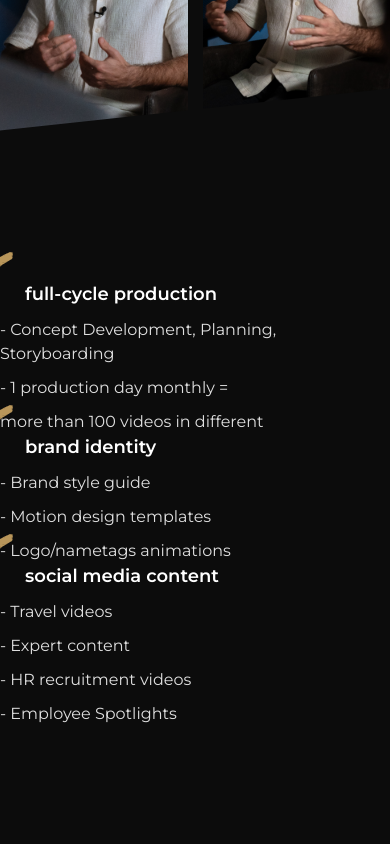
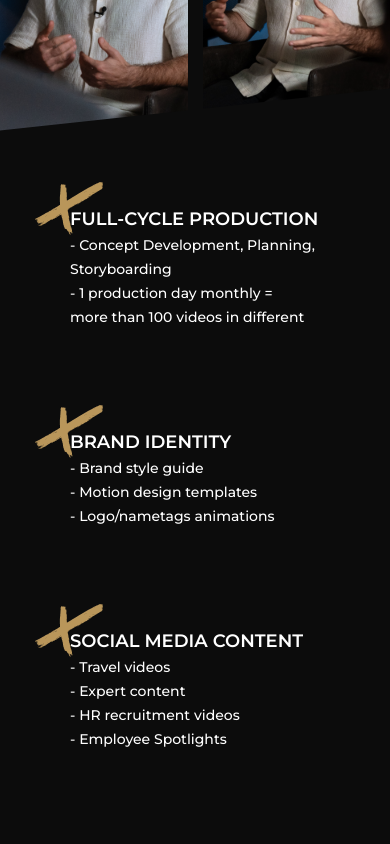
Before and after one commit to Nepokornyi/Rubinproduction_3.0, a React (Vite) app in the folder rubinprod/: page /elitevoyage in a window 390 px wide. Shown: the part 2860-3704 px from the top of the page. Built offline with nearby package versions, Linux system fonts and the light colour scheme.

Commit message:
feat: elite voyage mobile services

```diff
--- a/rubinprod/src/pages/AppEliteVoyageCase/EliteVoyageServicesSection/EliteVoyageServicesSection.tsx
+++ b/rubinprod/src/pages/AppEliteVoyageCase/EliteVoyageServicesSection/EliteVoyageServicesSection.tsx
@@ -6,42 +6,71 @@ import { Box } from '../../../components/layout/Box'
 import { Text } from '../../../components/Text/Text'
 
 import icoX from '../../../assets/img/eliteVoyage/icoX.png'
+import { Reveal } from '../../../components/animations/reveal/Reveal'
 
-const StyledFlexContainer = styled(FlexContainer)<LayoutFlexContainerProps>`
-    padding: 150px 0px 100px 0;
-    flex-direction: ${(props) => (props.$isDesktopLayout ? 'row' : 'column')};
+const StyledFlexContainer = styled(FlexContainer)<
+    LayoutFlexContainerProps & { $isTabletLayout: boolean }
+>`
+    padding: ${(props) =>
+        props.$isDesktopLayout ? '150px 0px 100px 0' : '75px 0px'};
+    flex-direction: ${(props) => (props.$isTabletLayout ? 'row' : 'column')};
+    align-items: ${(props) => !props.$isDesktopLayout && 'center'};
+    gap: ${(props) => !props.$isTabletLayout && '100px'};
 `
 
-const Card = styled(Box)`
-    max-width: 300px;
+const CardContainer = styled(FlexContainer)<
+    LayoutFlexContainerProps & { flexGrow: number }
+>`
+    flex: ${(props) => props.flexGrow};
+    align-items: ${(props) => !props.$isDesktopLayout && 'center'};
+    flex-direction: ${(props) => !props.$isDesktopLayout && 'column'};
+    gap: ${(props) => !props.$isDesktopLayout && '100px'};
+`
+
+const Card = styled(Box)<LayoutFlexContainerProps>`
+    width: ${(props) => (props.$isDesktopLayout ? '335px' : '250px')};
 
     ul {
         list-style: none;
         li {
-            margin-top: 10px;
+            margin-top: ${(props) => props.$isDesktopLayout && '10px'};
         }
     }
 `
 
 const TitleRelativeText = styled(Text)`
     position: relative;
+    padding: ${(props) => props.$paddingOverride};
+    text-transform: ${(props) => props.$textTransform};
 `
 
 const AbsoluteX = styled.img`
     position: absolute;
-    bottom: 0;
-    left: -55px;
+    bottom: -5px;
+    left: -35px;
 `
 
 export const EliteVoyageServicesSection = () => {
     const isDesktopLayout = useBreakpointBiggerThan('md')
+    const isTabletLayout = useBreakpointBiggerThan('xxl')
+
+    const upperCardJustifyContent = isTabletLayout ? 'end' : 'center'
+    const bottomCardJustifyContent = isTabletLayout ? 'start' : 'center'
 
     return (
         <StyledFlexContainer
             $isDesktopLayout={isDesktopLayout}
-            justifyContent="space-evenly"
+            $isTabletLayout={isTabletLayout}
+            gap="100px"
         >
-            <Card>
+            <CardContainer
+                $isDesktopLayout={isDesktopLayout}
+                justifyContent={upperCardJustifyContent}
+                flexGrow={2}
+                gap="100px"
+            >
+                <Reveal removeRepeatedReveal={false}>
+                    <Card $isDesktopLayout={isDesktopLayout}>
                         <TitleRelativeText
                             $paddingOverride="0"
                             $textTransform="uppercase"
@@ -52,12 +81,27 @@ export const EliteVoyageServicesSection = () => {
                         </TitleRelativeText>
 
                         <ul>
-                    <li>- Concept Development, Planning, Storyboarding</li>
-                    <li>- 1 production day monthly =</li>
-                    <li>more than 100 videos in different</li>
+                            <li>
+                                <Text variant="p" $paddingOverride="0">
+                                    - Concept Development, Planning,
+                                    Storyboarding
+                                </Text>
+                            </li>
+                            <li>
+                                <Text variant="p" $paddingOverride="0">
+                                    - 1 production day monthly =
+                                </Text>
+                            </li>
+                            <li>
+                                <Text variant="p" $paddingOverride="0">
+                                    more than 100 videos in different
+                                </Text>
+                            </li>
                         </ul>
                     </Card>
+                </Reveal>
 
+                <Reveal removeRepeatedReveal={false}>
                     <Card>
                         <TitleRelativeText
                             $paddingOverride="0"
@@ -68,12 +112,32 @@ export const EliteVoyageServicesSection = () => {
                             <AbsoluteX src={icoX} alt="" />
                         </TitleRelativeText>
                         <ul>
-                    <li>- Brand style guide</li>
-                    <li>- Motion design templates </li>
-                    <li>- Logo/nametags animations</li>
+                            <li>
+                                <Text variant="p" $paddingOverride="0">
+                                    - Brand style guide
+                                </Text>
+                            </li>
+                            <li>
+                                <Text variant="p" $paddingOverride="0">
+                                    - Motion design templates
+                                </Text>
+                            </li>
+                            <li>
+                                <Text variant="p" $paddingOverride="0">
+                                    - Logo/nametags animations
+                                </Text>
+                            </li>
                         </ul>
                     </Card>
+                </Reveal>
+            </CardContainer>
 
+            <CardContainer
+                $isDesktopLayout={isDesktopLayout}
+                justifyContent={bottomCardJustifyContent}
+                flexGrow={1}
+            >
+                <Reveal removeRepeatedReveal={false}>
                     <Card>
                         <TitleRelativeText
                             $paddingOverride="0"
@@ -84,12 +148,30 @@ export const EliteVoyageServicesSection = () => {
                             <AbsoluteX src={icoX} alt="" />
                         </TitleRelativeText>
                         <ul>
-                    <li>- Travel videos </li>
-                    <li>- Expert content</li>
-                    <li>- HR recruitment videos</li>
-                    <li>- Employee Spotlights</li>
+                            <li>
+                                <Text variant="p" $paddingOverride="0">
+                                    - Travel videos
+                                </Text>
+                            </li>
+                            <li>
+                                <Text variant="p" $paddingOverride="0">
+                                    - Expert content
+                                </Text>
+                            </li>
+                            <li>
+                                <Text variant="p" $paddingOverride="0">
+                                    - HR recruitment videos
+                                </Text>
+                            </li>
+                            <li>
+                                <Text variant="p" $paddingOverride="0">
+                                    - Employee Spotlights
+                                </Text>
+                            </li>
                         </ul>
                     </Card>
+                </Reveal>
+            </CardContainer>
         </StyledFlexContainer>
     )
 }
```
Lines whose indentation alone changed are shown as unchanged.
